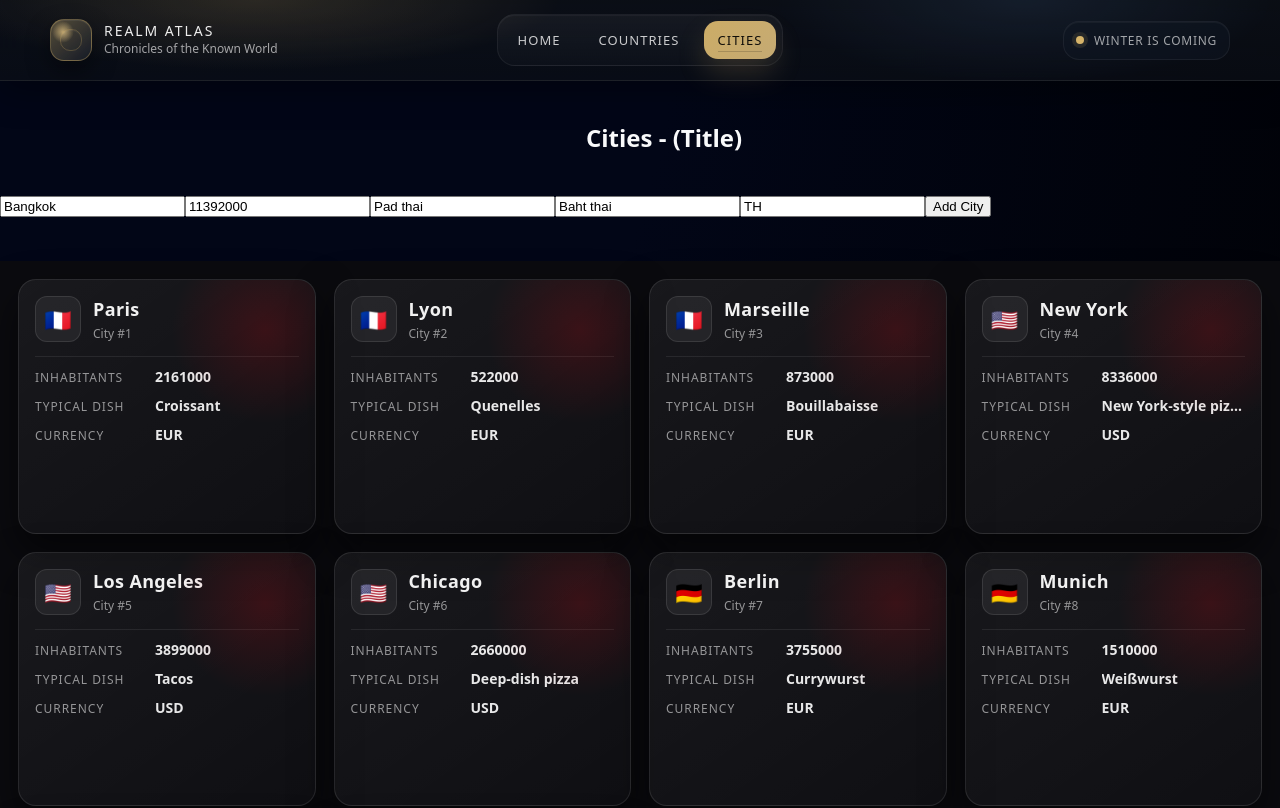
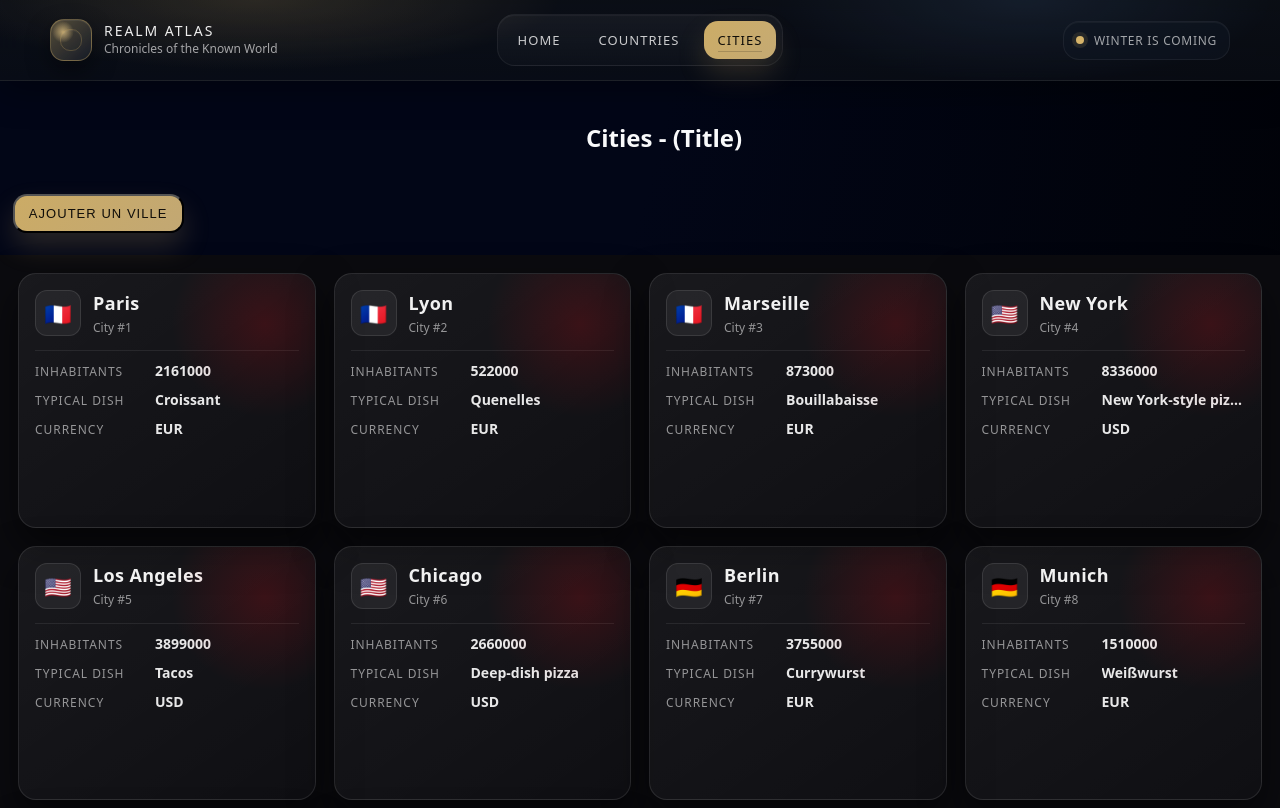
Before and after one commit to Vityy/got-portfolio, an Angular app: page /countries/cities in a window 1280 px wide. Shown: the top 808 px of the page. Built offline with nearby package versions, Linux system fonts and the light colour scheme.

Commit message:
Bouton formulaire

```diff
--- a/src/app/components/cities/components/cities-list/cities-list.html
+++ b/src/app/components/cities/components/cities-list/cities-list.html
@@ -1,4 +1,10 @@
-<div [formGroup]="cityForm">
+<button class="button-add-form" (click)="displayAddCityForm()">{{ displayCityForm ? 'Fermer le formulaire' : 'Ajouter un ville' }}</button>
+
+<br>
+<br>
+
+@if(displayCityForm){
+  <div [formGroup]="cityForm">
   <input type="text" name="name" placeholder="Nom de la ville" formControlName="name"/>
   <input type="number" name="inhabitants" placeholder="Nombre d'habitants" formControlName="inhabitants"/>
   <input type="text" name="typicalDish" placeholder="Spécialité culinaire" formControlName="typicalDish"/>
@@ -10,6 +16,7 @@
 
 <br>
 <br>
+}
 
 <div class="cities">
   @for (city of citiesFromParent; track city.id) {
--- a/src/app/components/cities/components/cities-list/cities-list.scss
+++ b/src/app/components/cities/components/cities-list/cities-list.scss
@@ -151,3 +151,25 @@ form{
     white-space: normal;
   }
 }
+
+.button-add-form {
+  position: relative;
+  padding: 10px 14px;
+  margin-left: 1%;
+  border-radius: 14px;
+  text-decoration: none;
+  font-size: 13px;
+  letter-spacing: 0.08em;
+  text-transform: uppercase;
+  color: rgba(0, 0, 0, 0.92);
+  background: linear-gradient(135deg, rgba(214, 180, 106, 0.95), rgba(242, 208, 138, 0.80));
+  box-shadow: 0 14px 28px rgba(214, 180, 106, 0.18);
+  transition: transform 180ms ease, background 180ms ease, color 180ms ease, box-shadow 180ms ease;
+
+  &:hover {
+    color: rgba(255, 255, 255, 0.95);
+    background: rgba(255, 255, 255, 0.06);
+    box-shadow: 0 10px 20px rgba(0, 0, 0, 0.35);
+    transform: translateY(-1px);
+  }
+}
--- a/src/app/components/cities/components/cities-list/cities-list.ts
+++ b/src/app/components/cities/components/cities-list/cities-list.ts
@@ -15,6 +15,8 @@ import { FormControl, FormGroup, ReactiveFormsModule, Validators } from '@angula
 export class CitiesList {
   @Input() citiesFromParent : CitiesModel[] = [];
   @Output() cityCreated = new EventEmitter<CitiesModel>();
+
+  protected displayCityForm: boolean = false;
 
   protected cityForm = new FormGroup ({
     name: new FormControl<string>('Bangkok', [Validators.required, Validators.minLength(3)]),
@@ -43,4 +45,8 @@ export class CitiesList {
     this.cityCreated.emit(newCity);
     this.cityForm.reset();
   }
+
+  protected displayAddCityForm(){
+    this.displayCityForm = !this.displayCityForm;
+  }
 }
```
